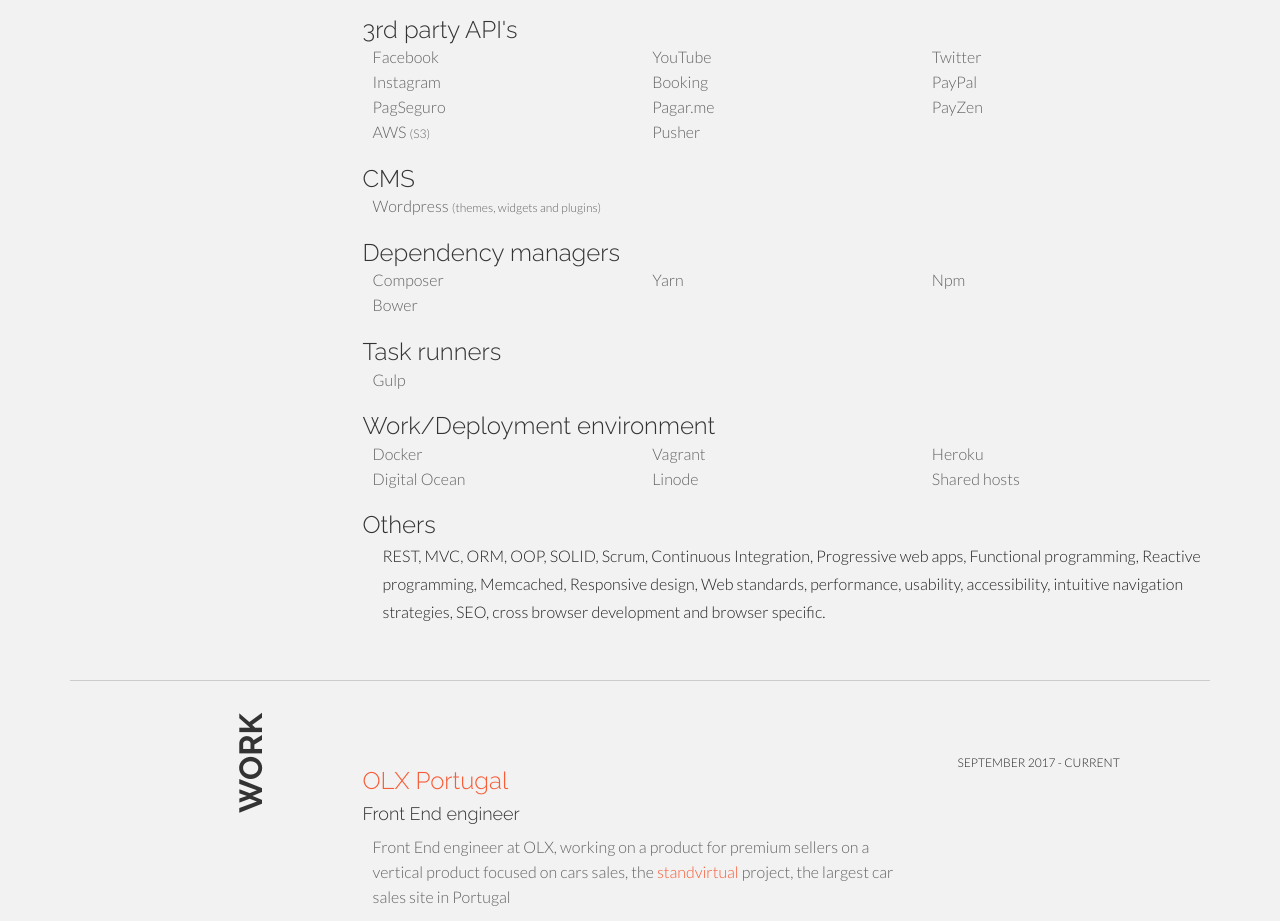
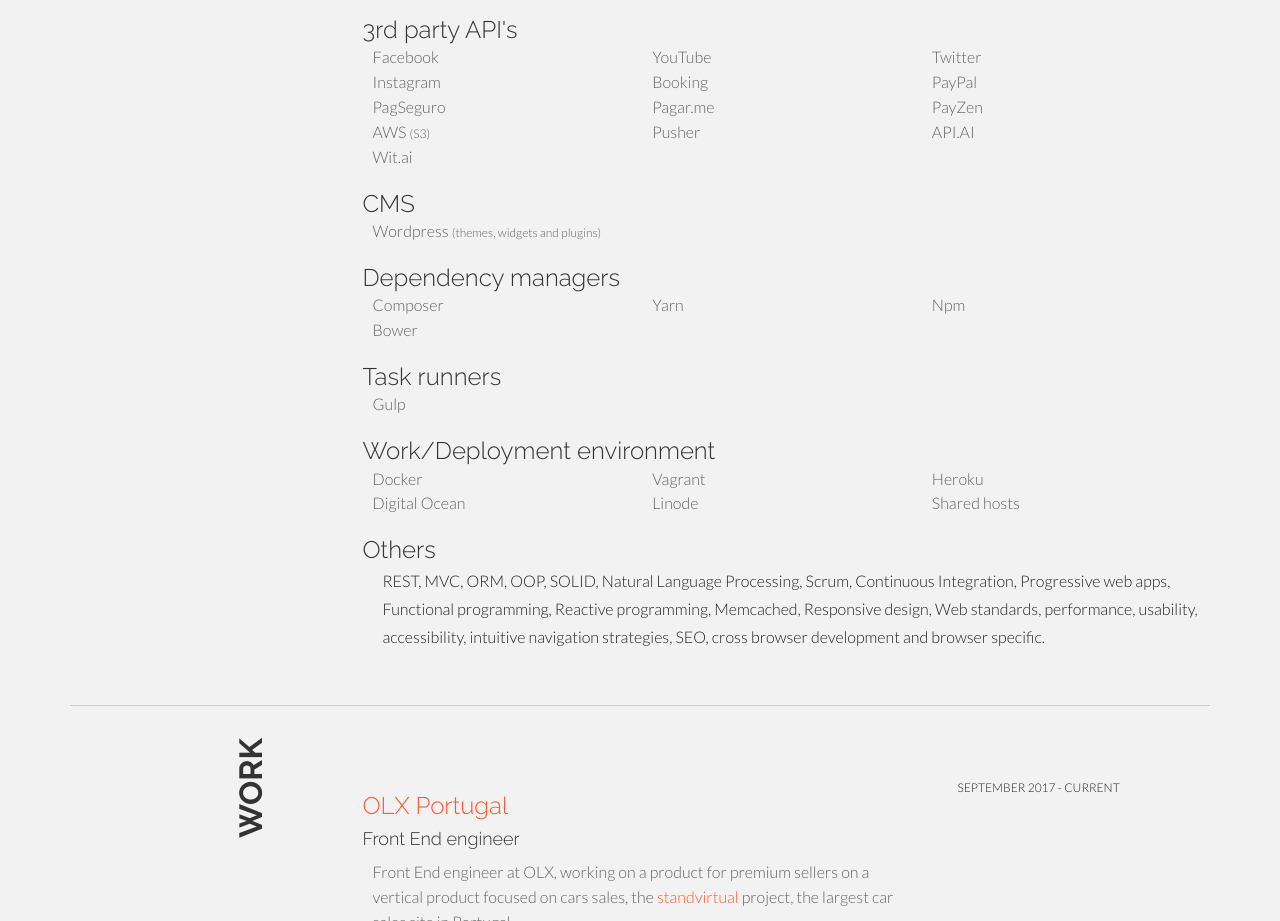
Before and after one commit to netojose/site-old, a plain HTML site: page index.html in a window 1280 px wide. Shown: the part 2817-3738 px from the top of the page. Drawn offline with Linux system fonts and the light colour scheme.

Commit message:
Add NLP, wit.api and api.ai

```diff
--- a/index.html
+++ b/index.html
@@ -344,6 +344,8 @@
 							<li><a href="https://payzen.com.br/" target="_blank">PayZen</a></li>
 							<li><a href="https://aws.amazon.com/s3/" target="_blank">AWS <small>(S3)</small></a></li>
 							<li><a href="https://pusher.com/" target="_blank">Pusher</a></li>
+							<li><a href="https://api.ai/" target="_blank">API.AI</a></li>
+							<li><a href="https://wit.ai/" target="_blank">Wit.ai</a></li>
 						</ul>
 
 						<h3>CMS</h3>
@@ -375,7 +377,7 @@
 						</ul>
 
 						<h3>Others</h3>
-						<p>REST, MVC, ORM, OOP, SOLID, Scrum, Continuous Integration, Progressive web apps, Functional programming, Reactive programming, Memcached, Responsive design, Web standards, performance, usability, accessibility, intuitive navigation strategies, SEO, cross browser development and browser specific.</p>
+						<p>REST, MVC, ORM, OOP, SOLID, Natural Language Processing, Scrum, Continuous Integration, Progressive web apps, Functional programming, Reactive programming, Memcached, Responsive design, Web standards, performance, usability, accessibility, intuitive navigation strategies, SEO, cross browser development and browser specific.</p>
 
 					</div>
 
```
